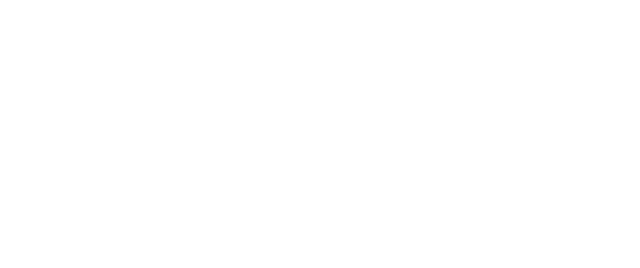
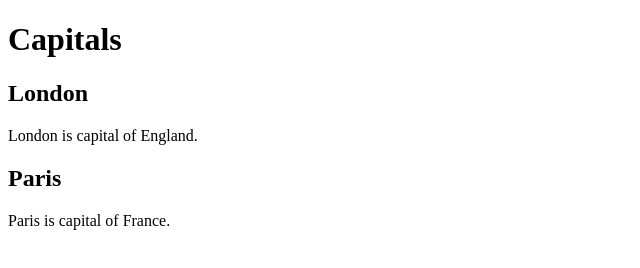
Before and after one commit to asfawsurafele/surfsrepository, a plain HTML site: page index.html in a window 1280 px wide. Shown: the whole page, without its empty margins (0-640 px from the left). Drawn offline with Linux system fonts and the light colour scheme; files that its build step writes are made by us from their sources.

Commit message:
version2

```diff
--- /dev/null
+++ b/css/stylesheet.css
@@ -0,0 +1,3 @@
+.heading {
+    color:red
+}
--- a/index.html
+++ b/index.html
@@ -2,8 +2,13 @@
 <html>
     <head>
         <title>Week 5</title>
+        <link href="stylesheet.css" rel="css/stylesheet.css">
     </head>
     <body>
-
+        <h1 class="heading">Capitals</h1>
+        <h2 class="heading">London</h2>
+<p>London is capital of England.</p>
+        <h2 class="heading">Paris</h2>
+<p>Paris is capital of France.</p>
     </body>
 </html>
```
